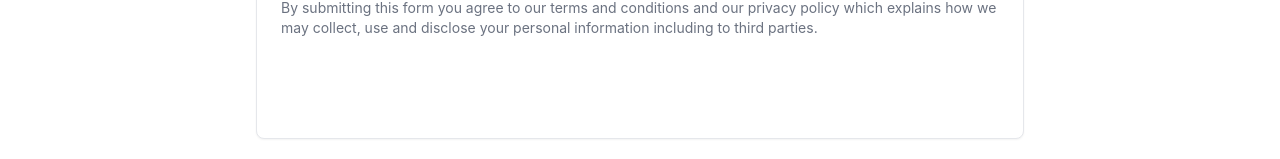
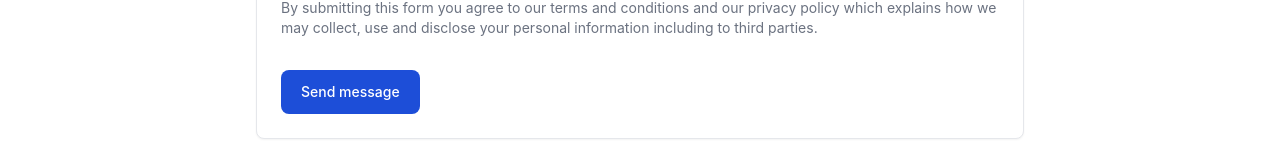
Before and after one commit to nevinduheshan/final_project_frontend, a React (Create React App) app: page /contact in a window 1280 px wide. Shown: the part 793-952 px from the top of the page. Built offline with nearby package versions, Linux system fonts and the light colour scheme.

Commit message:
Create Contact Us form

```diff
--- a/src/Components/Pages/Contact/Contact.js
+++ b/src/Components/Pages/Contact/Contact.js
@@ -1,8 +1,56 @@
-import React from 'react'
+import React, { useState } from 'react'
 import Layout from '../../../Layout'
 import { Link } from 'react-router-dom'
 
 const Contact = () => {
+  const [formData, setFormData] = useState({
+    first_name: '',
+    last_name: '',
+    email: '',
+    phone_number: '',
+    message: ''
+  });
+
+  const [statusMessage, setStatusMessage] = useState('');
+
+  const handleChange = (e) => {
+    setFormData({
+      ...formData,
+      [e.target.id]: e.target.value
+    });
+  };
+
+  const handleSubmit = async (e) => {
+    e.preventDefault();
+
+    try {
+      const response = await fetch('http://localhost:8000/submit_contact', {
+        method: 'POST',
+        headers: {
+          'Content-Type': 'application/json',
+        },
+        body: JSON.stringify(formData),
+      });
+
+      const data = await response.json();
+
+      if (response.ok) {
+        setStatusMessage('Your message has been sent successfully!');
+        setFormData({
+          first_name: '',
+          last_name: '',
+          email: '',
+          phone_number: '',
+          message: ''
+        });
+      } else {
+        setStatusMessage(data.error || 'There was an error submitting the form.');
+      }
+
+    } catch (error) {
+      setStatusMessage('An error occurred. Please try again later.');
+    }
+  };
   return (
     <Layout>
       <div className="pt-16">
@@ -15,30 +63,33 @@ const Contact = () => {
             </div>
           </div>
           <div className="py-16 px-4 mx-auto -mt-96 max-w-screen-xl sm:py-24 lg:px-6 ">
-            <form action="#" className="grid grid-cols-1 gap-8 p-6 mx-auto mb-16 max-w-screen-md bg-white rounded-lg border border-gray-200 shadow-sm lg:mb-28 dark:bg-gray-800 dark:border-gray-700 sm:grid-cols-2">
+            <form onSubmit={handleSubmit} className="grid grid-cols-1 gap-8 p-6 mx-auto mb-16 max-w-screen-md bg-white rounded-lg border border-gray-200 shadow-sm lg:mb-28 dark:bg-gray-800 dark:border-gray-700 sm:grid-cols-2">
               <div>
-                <label htmlFor="first-name" className="block mb-2 text-sm font-medium text-gray-900 dark:text-gray-300">First Name</label>
-                <input type="text" id="first-name" className="block p-3 w-full text-sm text-gray-900 bg-gray-50 rounded-lg border border-gray-300 shadow-sm focus:ring-primary-500 focus:border-primary-500 dark:bg-gray-700 dark:border-gray-600 dark:placeholder-gray-400 dark:text-white dark:focus:ring-primary-500 dark:focus:border-primary-500 dark:shadow-sm-light" placeholder="Bonnie" required/>
+                <label htmlFor="first_name" className="block mb-2 text-sm font-medium text-gray-900 dark:text-gray-300">First Name</label>
+                <input type="text" id="first_name" value={formData.first_name} onChange={handleChange} className="block p-3 w-full text-sm text-gray-900 bg-gray-50 rounded-lg border border-gray-300 shadow-sm focus:ring-primary-500 focus:border-primary-500 dark:bg-gray-700 dark:border-gray-600 dark:placeholder-gray-400 dark:text-white dark:focus:ring-primary-500 dark:focus:border-primary-500 dark:shadow-sm-light" placeholder="Bonnie" required />
               </div>
               <div>
-                <label htmlFor="last-name" className="block mb-2 text-sm font-medium text-gray-900 dark:text-gray-300">Last Name</label>
-                <input type="text" id="last-name" className="block p-3 w-full text-sm text-gray-900 bg-gray-50 rounded-lg border border-gray-300 shadow-sm focus:ring-primary-500 focus:border-primary-500 dark:bg-gray-700 dark:border-gray-600 dark:placeholder-gray-400 dark:text-white dark:focus:ring-primary-500 dark:focus:border-primary-500 dark:shadow-sm-light" placeholder="Green" required/>
+                <label htmlFor="last_name" className="block mb-2 text-sm font-medium text-gray-900 dark:text-gray-300">Last Name</label>
+                <input type="text" id="last_name" value={formData.last_name} onChange={handleChange} className="block p-3 w-full text-sm text-gray-900 bg-gray-50 rounded-lg border border-gray-300 shadow-sm focus:ring-primary-500 focus:border-primary-500 dark:bg-gray-700 dark:border-gray-600 dark:placeholder-gray-400 dark:text-white dark:focus:ring-primary-500 dark:focus:border-primary-500 dark:shadow-sm-light" placeholder="Green" required />
               </div>
               <div>
                 <label htmlFor="email" className="block mb-2 text-sm font-medium text-gray-900 dark:text-gray-300">Your email</label>
-                <input type="email" id="email" className="shadow-sm bg-gray-50 border border-gray-300 text-gray-900 text-sm rounded-lg focus:ring-primary-500 focus:border-primary-500 block w-full p-2.5 dark:bg-gray-700 dark:border-gray-600 dark:placeholder-gray-400 dark:text-white dark:focus:ring-primary-500 dark:focus:border-primary-500 dark:shadow-sm-light" placeholder="name@flowbite.com" required/>
+                <input type="email" id="email" value={formData.email} onChange={handleChange} className="shadow-sm bg-gray-50 border border-gray-300 text-gray-900 text-sm rounded-lg focus:ring-primary-500 focus:border-primary-500 block w-full p-2.5 dark:bg-gray-700 dark:border-gray-600 dark:placeholder-gray-400 dark:text-white dark:focus:ring-primary-500 dark:focus:border-primary-500 dark:shadow-sm-light" placeholder="name@flowbite.com" required />
               </div>
               <div>
-                <label htmlFor="phone-number" className="block mb-2 text-sm font-medium text-gray-900 dark:text-gray-300">Phone Number</label>
-                <input type="number" id="phone-number" className="block p-3 w-full text-sm text-gray-900 bg-gray-50 rounded-lg border border-gray-300 shadow-sm focus:ring-primary-500 focus:border-primary-500 dark:bg-gray-700 dark:border-gray-600 dark:placeholder-gray-400 dark:text-white dark:focus:ring-primary-500 dark:focus:border-primary-500 dark:shadow-sm-light" placeholder="+12 345 6789" required/>
+                <label htmlFor="phone_number" className="block mb-2 text-sm font-medium text-gray-900 dark:text-gray-300">Phone Number</label>
+                <input type="number" id="phone_number" value={formData.phone_number} onChange={handleChange} className="block p-3 w-full text-sm text-gray-900 bg-gray-50 rounded-lg border border-gray-300 shadow-sm focus:ring-primary-500 focus:border-primary-500 dark:bg-gray-700 dark:border-gray-600 dark:placeholder-gray-400 dark:text-white dark:focus:ring-primary-500 dark:focus:border-primary-500 dark:shadow-sm-light" placeholder="+12 345 6789" required />
               </div>
               <div className="sm:col-span-2">
                 <label htmlFor="message" className="block mb-2 text-sm font-medium text-gray-900 dark:text-gray-400">Your message</label>
-                <textarea id="message" rows="6" className="block p-2.5 w-full text-sm text-gray-900 bg-gray-50 rounded-lg shadow-sm border border-gray-300 focus:ring-primary-500 focus:border-primary-500 dark:bg-gray-700 dark:border-gray-600 dark:placeholder-gray-400 dark:text-white dark:focus:ring-primary-500 dark:focus:border-primary-500" placeholder="Leave a comment..."></textarea>
+                <textarea id="message" rows="6" value={formData.message} onChange={handleChange} className="block p-2.5 w-full text-sm text-gray-900 bg-gray-50 rounded-lg shadow-sm border border-gray-300 focus:ring-primary-500 focus:border-primary-500 dark:bg-gray-700 dark:border-gray-600 dark:placeholder-gray-400 dark:text-white dark:focus:ring-primary-500 dark:focus:border-primary-500" placeholder="Leave a comment..."></textarea>
                 <p className="mt-4 text-sm text-gray-500">By submitting this form you agree to our <Link href="#" className="text-primary-600 hover:underline dark:text-primary-500">terms and conditions</Link> and our <Link href="#" className="text-primary-600 hover:underline dark:text-primary-500">privacy policy</Link> which explains how we may collect, use and disclose your personal information including to third parties.</p>
+                {statusMessage && <p className="text-red-500">{statusMessage}</p>}
               </div>
-              <button type="submit" className="py-3 px-5 text-sm font-medium text-center text-white rounded-lg bg-primary-700 sm:w-fit hover:bg-primary-800 focus:ring-4 focus:outline-none focus:ring-primary-300 dark:bg-primary-600 dark:hover:bg-primary-700 dark:focus:ring-primary-800">Send message</button>
+
+              <button type="submit" className="py-3 px-5 text-sm font-medium text-center text-white rounded-lg bg-blue-700 sm:w-fit hover:bg-primary-800 focus:ring-4 focus:outline-none focus:ring-primary-300 dark:bg-primary-600 dark:hover:bg-primary-700 dark:focus:ring-primary-800">Send message</button>
             </form>
+
             <div className="space-y-8 text-center md:grid md:grid-cols-2 lg:grid-cols-3 md:gap-12 md:space-y-0">
               <div>
                 <div className="flex justify-center items-center mx-auto mb-4 w-10 h-10 bg-gray-100 rounded-lg dark:bg-gray-800 lg:h-16 lg:w-16">
```
